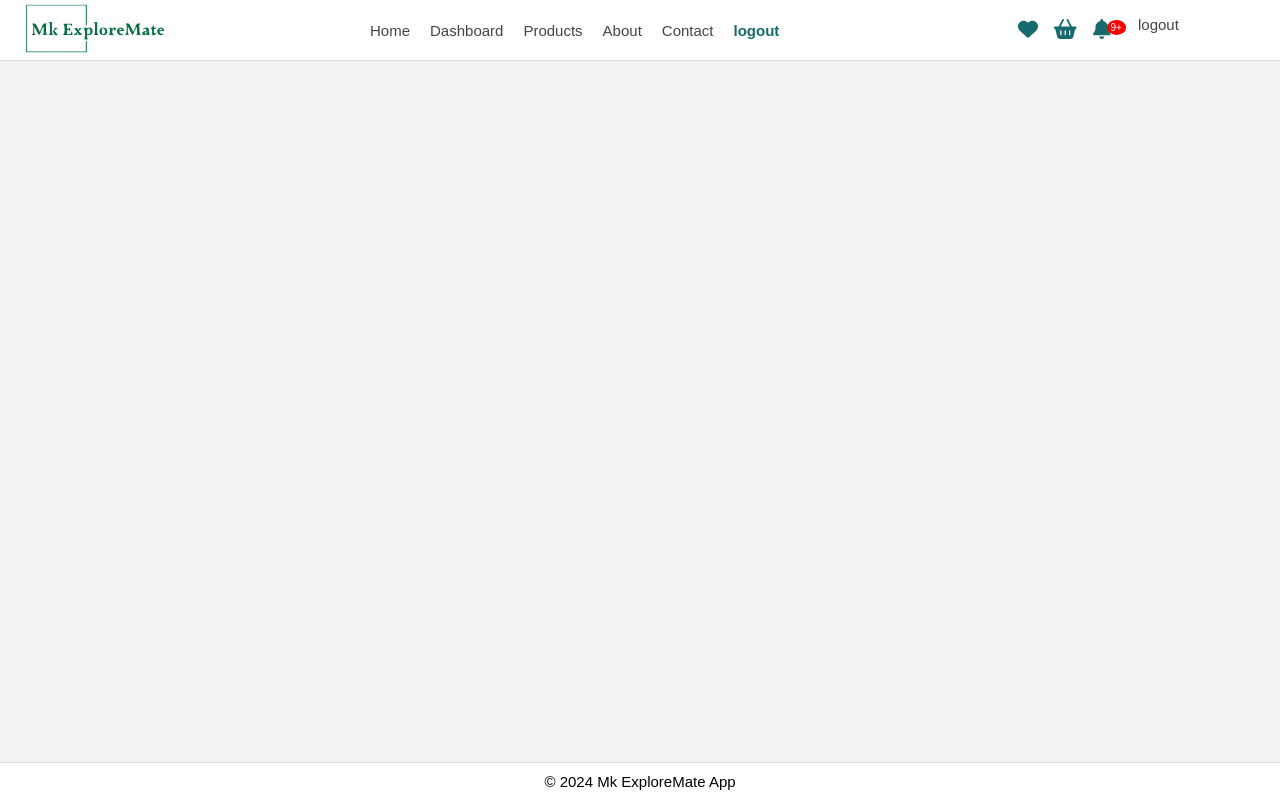
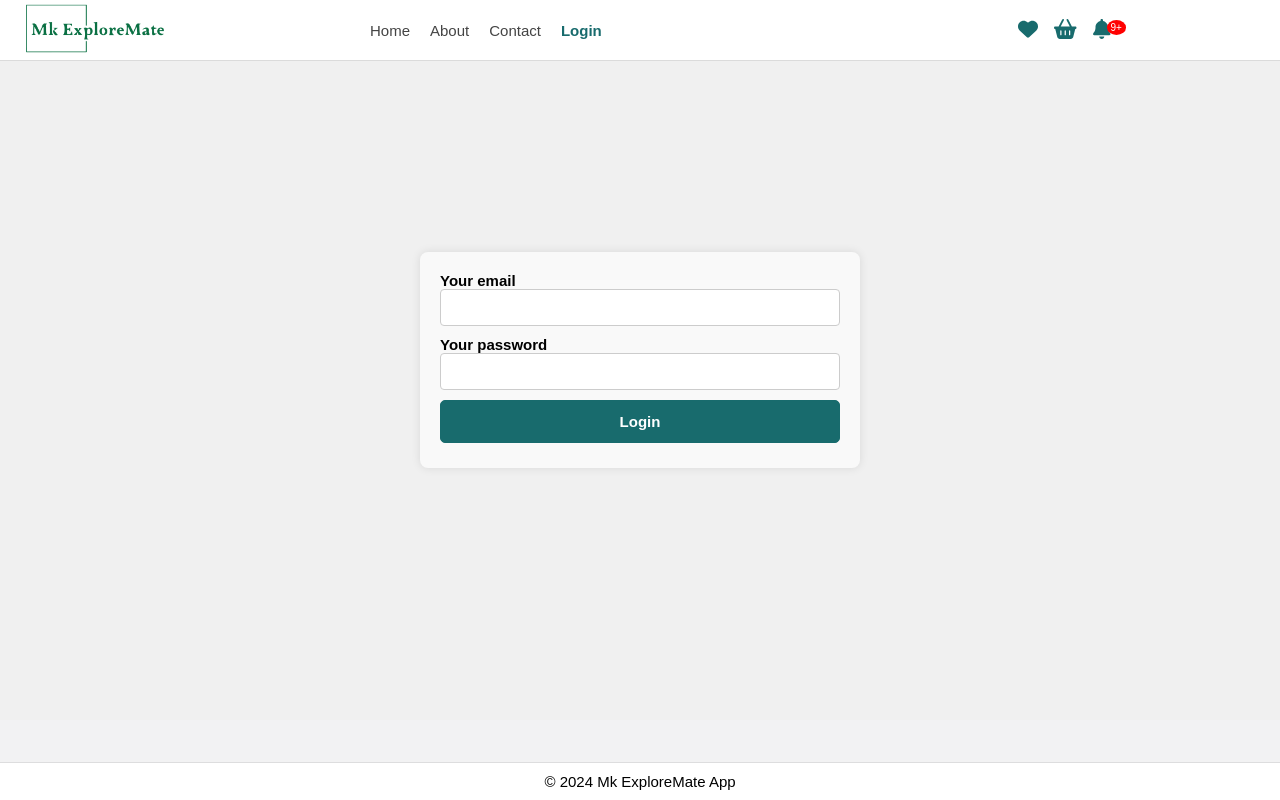
Before and after one commit to handskadi/mk-exploremate-app, a React (Vite) app in the folder Frontend/: page /login in a window 1280 px wide. Built offline with nearby package versions, Linux system fonts and the light colour scheme; data requests are answered from the project's data file.

Commit message:
add Login / logout functionality
I added login and logout functionality, by applying  isLoggedIn state to
links and pages.

```diff
--- a/Frontend/src/App.jsx
+++ b/Frontend/src/App.jsx
@@ -15,7 +15,7 @@ function App() {
   // const [cartProducts, setCartProducts] = useState([]);
   const [wishlistCount, setWishlistCount] = useState(0);
   const [addTpCartCount, setAddTpCartCount] = useState(0);
-  const [isLoggedIn, setIsLoggedIn] = useState(true);
+  const [isLoggedIn, setIsLoggedIn] = useState(false);
 
   useEffect(() => {
     fetch("http://localhost:8000/tours")
@@ -34,6 +34,7 @@ function App() {
   return (
     <BrowserRouter>
       <Routes>
+
         <Route
           index
           element={
@@ -49,6 +50,7 @@ function App() {
             />
           }
         />
+
         <Route
           path="/dashboard"
           element={
@@ -63,6 +65,7 @@ function App() {
             />
           }
         />
+
         <Route
           path="/products"
           element={
@@ -78,8 +81,22 @@ function App() {
             />
           }
         />
-        <Route path="/about" element={<About />} />
-        <Route path="/contact" element={<Contact />} />
+        <Route path="/about" element={<About  products={data}
+              wishlistCount={wishlistCount}
+              setWishlistCount={setWishlistCount}
+              addTpCartCount={addTpCartCount}
+              setAddTpCartCount={setAddTpCartCount}
+              isLoggedIn={isLoggedIn}
+              setIsLoggedIn={setIsLoggedIn}/>}
+              />
+        <Route path="/contact" element={<Contact  products={data}
+              wishlistCount={wishlistCount}
+              setWishlistCount={setWishlistCount}
+              addTpCartCount={addTpCartCount}
+              setAddTpCartCount={setAddTpCartCount}
+              isLoggedIn={isLoggedIn}
+              setIsLoggedIn={setIsLoggedIn}/>}
+              />
         <Route
           path="/login"
           element={
--- a/Frontend/src/compenents/MainNav/MainNav.jsx
+++ b/Frontend/src/compenents/MainNav/MainNav.jsx
@@ -16,8 +16,12 @@ import { faEnvelope } from "@fortawesome/free-regular-svg-icons";
 import NotificationPanel from "../NotificationPanel/NotificationPanel";
 import { useState } from "react";
 
-function MainNav({ wishlistCount, addTpCartCount, isLoggedIn }) {
+function MainNav({ wishlistCount, addTpCartCount, isLoggedIn, setIsLoggedIn }) {
   const [isOpen, setIsOpen] = useState(false);
+
+  function handleLogout(){
+    setIsLoggedIn(false)
+  }
   return (
     <>
       <nav className={styles.mainNav}>
@@ -67,15 +71,16 @@ function MainNav({ wishlistCount, addTpCartCount, isLoggedIn }) {
               <span className={styles.text}>Contact</span>
             </NavLink>
           </li>
-
+          {!isLoggedIn ?
           <li>
             <NavLink to="/login">
               <span className={styles.icon}>
                 <FontAwesomeIcon icon={faRightFromBracket} />
               </span>
-              <span className={styles.text}>logout</span>
+              <span className={styles.text}>Login</span>
             </NavLink>
           </li>
+          : <li><button onClick={handleLogout} className={styles.logoutBtn}>Logout</button></li> }
         </ul>
       </nav>
       <div className={styles.rightNav}>
@@ -99,9 +104,9 @@ function MainNav({ wishlistCount, addTpCartCount, isLoggedIn }) {
               <span>9+</span>
             </button>
           </li>
-          <li>
+          {/* <li>
             <NavLink to="/login">{isLoggedIn ? "logout" : "Login"}</NavLink>
-          </li>
+          </li> */}
         </ul>
       </div>
     </>
--- a/Frontend/src/compenents/MainNav/MainNav.module.css
+++ b/Frontend/src/compenents/MainNav/MainNav.module.css
@@ -56,7 +56,18 @@
   left: 20px;
 }
 
-/* Wishlist panel*/
+/* Loggin Btn */
+.logoutBtn  {
+  background-color: #fff;
+  border: 1px solid #115152;
+  color: #115152;
+  border-radius: 5px;
+}
+.logoutBtn:hover {
+  color: #fff;
+  border: 1px solid #115152;
+  background-color: #115152;
+}
 
 
 @media only screen and (max-width: 765px) {
--- a/Frontend/src/pages/About/About.jsx
+++ b/Frontend/src/pages/About/About.jsx
@@ -1,7 +1,29 @@
 import Header from "../../compenents/Header/Header";
+import PropTypes from "prop-types";
 
-function About() {
-  return <Header />;
+function About({ products,
+  wishlistCount,
+  setWishlistCount,
+  addTpCartCount,
+  setAddTpCartCount,
+  isLoggedIn,
+  setIsLoggedIn,}) {
+  return <Header products={products}
+  wishlistCount={wishlistCount}
+        setWishlistCount={setWishlistCount}
+        addTpCartCount={addTpCartCount}
+        setAddTpCartCount={setAddTpCartCount}
+        isLoggedIn={isLoggedIn}
+        setIsLoggedIn={setIsLoggedIn}/>;
 }
 
+About.propTypes = {
+  products: PropTypes.array,
+  wishlistCount: PropTypes.number,
+  setWishlistCount: PropTypes.func,
+  addTpCartCount: PropTypes.number,
+  setAddTpCartCount: PropTypes.func,
+  isLoggedIn: PropTypes.bool,
+  setIsLoggedIn: PropTypes.func,
+};
 export default About;
--- a/Frontend/src/pages/Contact/Contact.jsx
+++ b/Frontend/src/pages/Contact/Contact.jsx
@@ -1,7 +1,28 @@
 import Header from "../../compenents/Header/Header";
+import PropTypes from "prop-types";
 
-function Contact() {
-  return <Header />;
+function Contact({ products,
+  wishlistCount,
+  setWishlistCount,
+  addTpCartCount,
+  setAddTpCartCount,
+  isLoggedIn,
+  setIsLoggedIn,}) {
+  return <Header products={products}
+  wishlistCount={wishlistCount}
+        setWishlistCount={setWishlistCount}
+        addTpCartCount={addTpCartCount}
+        setAddTpCartCount={setAddTpCartCount}
+        isLoggedIn={isLoggedIn}
+        setIsLoggedIn={setIsLoggedIn}/>;
 }
-
+Contact.propTypes = {
+  products: PropTypes.array,
+  wishlistCount: PropTypes.number,
+  setWishlistCount: PropTypes.func,
+  addTpCartCount: PropTypes.number,
+  setAddTpCartCount: PropTypes.func,
+  isLoggedIn: PropTypes.bool,
+  setIsLoggedIn: PropTypes.func,
+};
 export default Contact;
--- a/Frontend/src/pages/Dashboard/Dashboard.jsx
+++ b/Frontend/src/pages/Dashboard/Dashboard.jsx
@@ -1,7 +1,29 @@
+import Footer from "../../compenents/Footer/Footer";
 import Header from "../../compenents/Header/Header";
+import PropTypes from "prop-types";
 
-function Dashboard() {
-  return <Header />;
+function Dashboard( { products, wishlistCount,  setWishlistCount, addTpCartCount, setAddTpCartCount,  isLoggedIn,
+  setIsLoggedIn}) {
+  return <>
+            <Header
+              products={products}
+              wishlistCount={wishlistCount}
+              setWishlistCount={setWishlistCount}
+              addTpCartCount={addTpCartCount}
+              setAddTpCartCount={setAddTpCartCount}
+              isLoggedIn={isLoggedIn}
+              setIsLoggedIn={setIsLoggedIn}/>
+            <Footer />
+          </>;
 }
 
+Dashboard.propTypes = {
+  products: PropTypes.array.isRequired,
+  wishlistCount: PropTypes.number,
+  setWishlistCount: PropTypes.func,
+  addTpCartCount: PropTypes.number,
+  setAddTpCartCount: PropTypes.func,
+  isLoggedIn: PropTypes.bool,
+  setIsLoggedIn: PropTypes.func,
+};
 export default Dashboard;
--- a/Frontend/src/pages/Login/Login.jsx
+++ b/Frontend/src/pages/Login/Login.jsx
@@ -1,11 +1,47 @@
+import { useState } from "react";
 import Footer from "../../compenents/Footer/Footer";
 import Header from "../../compenents/Header/Header";
+import styles from "./Login.module.css"
 import PropTypes from "prop-types";
+import Button from "../../compenents/Button/Button";
+import { useNavigate } from "react-router-dom";
+
+const LOGINEMAIL = "alx@swe.com";
+const LOGINPASSWORD = "alx123";
 
 function Login({ isLoggedIn, setIsLoggedIn }) {
+  const [loginEmail, setLoginEmail] = useState("");
+  const [loginPassword, setLoginPassword] = useState("");
+  const navigate = useNavigate();
+
+  function handleLoginSubmit(e){
+    e.preventDefault()
+    if (loginEmail === LOGINEMAIL && loginPassword === LOGINPASSWORD) {
+        setIsLoggedIn(true)
+        navigate("/dashboard");
+    }
+  }
+
+
   return (
     <>
       <Header isLoggedIn={isLoggedIn} setIsLoggedIn={setIsLoggedIn} />
+      <div className={styles.container}>
+        <div className={styles.loginContainer}>
+        <form onSubmit={handleLoginSubmit}>
+            <label>Your email</label>
+          <input type="email" value={loginEmail} onChange={(e)=>setLoginEmail(e.target.value)} />
+          <label>Your password</label>
+          <input
+              type="password"
+              value={loginPassword}
+              onChange={(e)=>setLoginPassword(e.target.value)}
+          />
+          <Button> Login</Button>
+        </form>
+
+        </div>
+      </div>
       <Footer />
     </>
   );
--- a/Frontend/src/pages/Login/Login.module.css
+++ b/Frontend/src/pages/Login/Login.module.css
@@ -0,0 +1,52 @@
+/* .container {
+    padding-top: 65px;
+    display: flex;
+    justify-content: center;
+    align-items: center;
+    height: 100vh;
+
+}
+
+.loginContainer {
+    width: 400px;
+    background: #fff;
+    padding: 20px;
+} */
+.container {
+    display: flex;
+    justify-content: center;
+    align-items: center;
+    height: 90vh;
+    background-color: #f0f0f0;
+}
+
+.loginContainer {
+    width: 400px;
+    padding: 20px;
+    box-shadow: 0 0 10px rgba(0, 0, 0, 0.1);
+    border-radius: 8px;
+    background-color: #f9f9f9;
+    display: flex;
+    flex-direction: column;
+    gap: 15px;
+}
+
+.loginContainer label {
+    font-weight: bold;
+    margin-bottom: 5px;
+}
+
+.loginContainer input {
+    width: 100%;
+    padding: 10px;
+    margin-bottom: 10px;
+    border: 1px solid #ccc;
+    border-radius: 4px;
+    box-sizing: border-box;
+}
+
+.loginContainer hr {
+    border: 0;
+    border-top: 1px solid #ccc;
+    margin: 20px 0;
+}
--- a/Frontend/src/pages/Products/Products.jsx
+++ b/Frontend/src/pages/Products/Products.jsx
@@ -5,10 +5,16 @@ import Sidebar from "../../compenents/Sidebar/Sidebar";
 import styles from "./Products.module.css";
 import PropTypes from "prop-types";
 
-function Products({ products, setData }) {
+function Products({ products, setData, wishlistCount, setWishlistCount, addTpCartCount, setAddTpCartCount,  isLoggedIn , setIsLoggedIn }) {
   return (
     <>
-      <Header />
+      <Header
+      wishlistCount={wishlistCount}
+        setWishlistCount={setWishlistCount}
+        addTpCartCount={addTpCartCount}
+        setAddTpCartCount={setAddTpCartCount}
+        isLoggedIn={isLoggedIn}
+        setIsLoggedIn={setIsLoggedIn}/>
       <div className={styles.container}>
         <Main products={products} setData={setData} />
         <Sidebar products={products} />
@@ -19,7 +25,13 @@ function Products({ products, setData }) {
 }
 
 Products.propTypes = {
-  products: PropTypes.array.isRequired,
+  products: PropTypes.array,
   setData: PropTypes.func,
+  wishlistCount: PropTypes.number,
+  setWishlistCount: PropTypes.func,
+  addTpCartCount: PropTypes.number,
+  setAddTpCartCount: PropTypes.func,
+  isLoggedIn: PropTypes.bool,
+  setIsLoggedIn: PropTypes.func,
 };
 export default Products;
```
